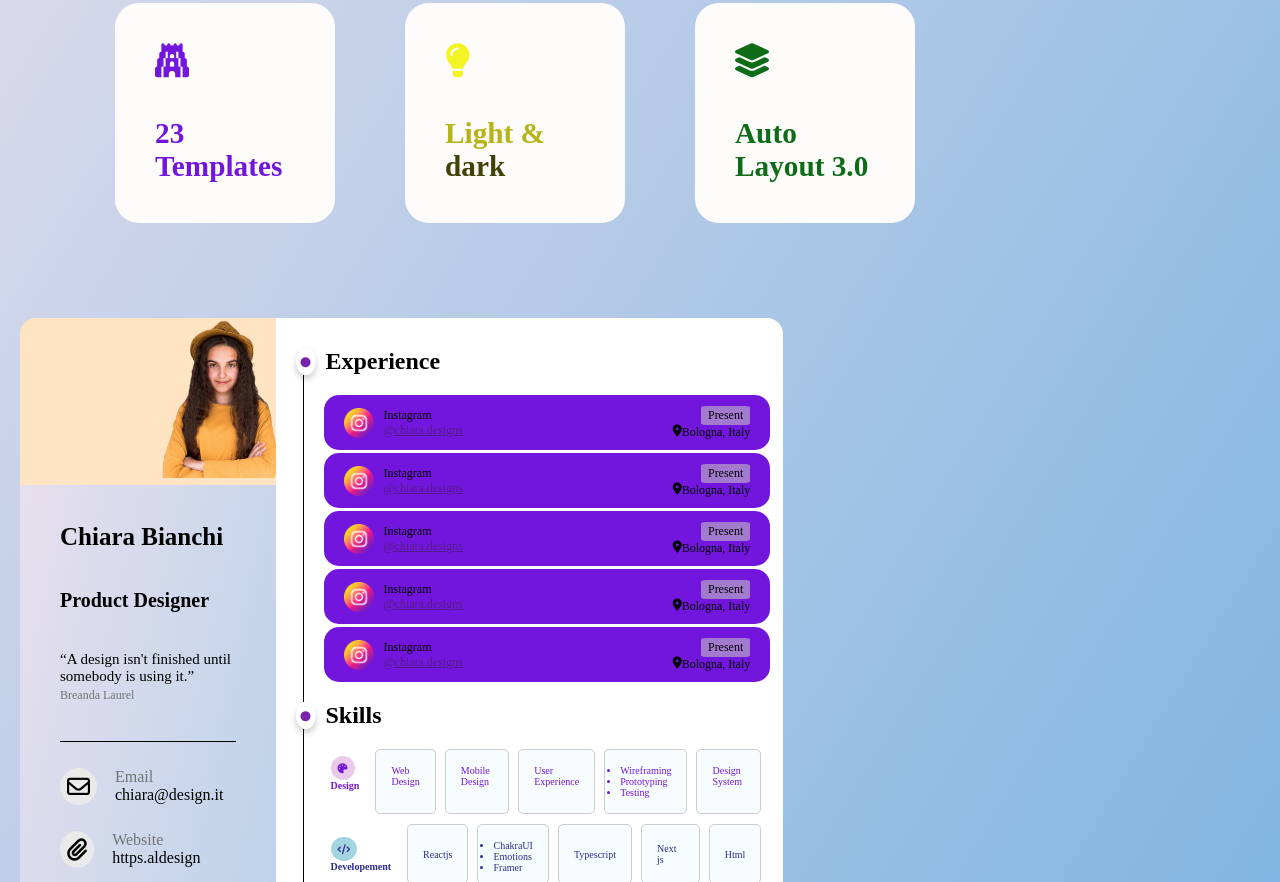
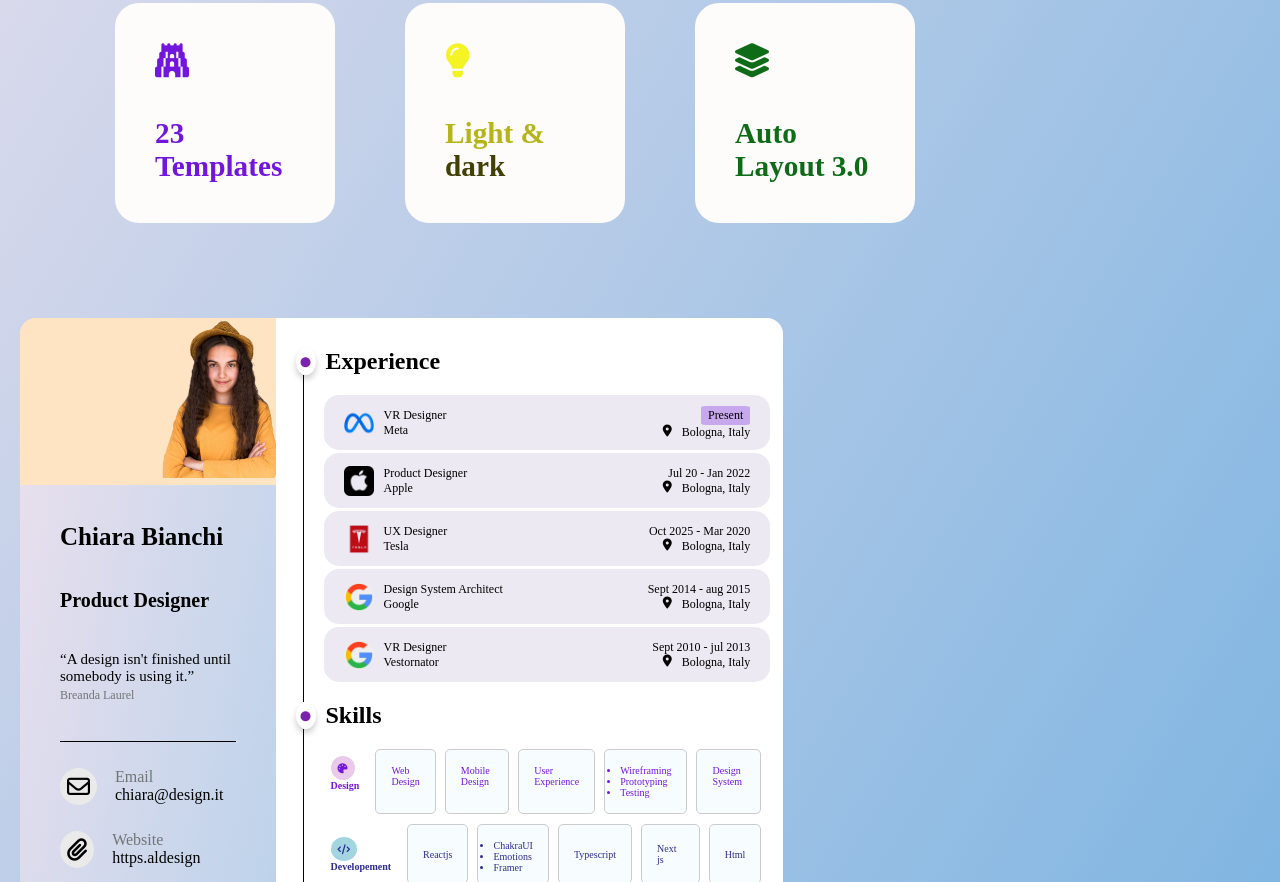
Before and after one commit to prajwalyatharth/portfolio-website, a plain HTML site: page index.html in a window 1280 px wide. Shown: the part 488-1370 px from the top of the page. Drawn offline with Linux system fonts and the light colour scheme.

Commit message:
new file:   apple.png 	new file:   google.png 	modified:   index.html 	new file:   meta.png 	modified:   style.css 	new file:   tesla.png

```diff
--- a/index.html
+++ b/index.html
@@ -128,10 +128,10 @@
                 <div class="experience">
                     <div class="box">
                         <div>
-                            <img src="instagram.png" alt="instagram">
+                            <img src="meta.png" alt="">
                             <div>
-                                <span>Instagram</span>
-                                <a href="">@chiara.designs</a>
+                                <p>VR Designer</p>
+                                <span>Meta</span>
                             </div>
                         </div>
                         <div>
@@ -147,15 +147,15 @@
                     </div>
                     <div class="box">
                         <div>
-                            <img src="instagram.png" alt="instagram">
+                            <img src="apple.png" alt="">
                             <div>
-                                <span>Instagram</span>
-                                <a href="">@chiara.designs</a>
+                                <p>Product Designer</p>
+                                <span>Apple</span>
                             </div>
                         </div>
                         <div>
                             <div class="div1">
-                                <div class="Presentlocation">Present</div>
+                                <div >Jul 20 - Jan 2022</div>
                                 <div style="display: flex; flex-direction: row;">
                                     <i class="fa-solid fa-location-dot"></i>
                                     <span>Bologna, Italy</span>
@@ -166,15 +166,15 @@
                     </div>
                     <div class="box">
                         <div>
-                            <img src="instagram.png" alt="instagram">
+                            <img src="tesla.png" alt="">
                             <div>
-                                <span>Instagram</span>
-                                <a href="">@chiara.designs</a>
+                                <p>UX Designer</p>
+                                <span>Tesla</span>
                             </div>
                         </div>
                         <div>
                             <div class="div1">
-                                <div class="Presentlocation">Present</div>
+                                <div >Oct 2025 - Mar 2020</div>
                                 <div style="display: flex; flex-direction: row;">
                                     <i class="fa-solid fa-location-dot"></i>
                                     <span>Bologna, Italy</span>
@@ -185,15 +185,15 @@
                     </div>
                     <div class="box">
                         <div>
-                            <img src="instagram.png" alt="instagram">
+                            <img src="google.png" alt="">
                             <div>
-                                <span>Instagram</span>
-                                <a href="">@chiara.designs</a>
+                                <p>Design System Architect</p>
+                                <span>Google</span>
                             </div>
                         </div>
                         <div>
                             <div class="div1">
-                                <div class="Presentlocation">Present</div>
+                                <div >Sept 2014 - aug 2015</div>
                                 <div style="display: flex; flex-direction: row;">
                                     <i class="fa-solid fa-location-dot"></i>
                                     <span>Bologna, Italy</span>
@@ -204,15 +204,15 @@
                     </div>
                     <div class="box">
                         <div>
-                            <img src="instagram.png" alt="instagram">
+                            <img src="google.png" alt="">
                             <div>
-                                <span>Instagram</span>
-                                <a href="">@chiara.designs</a>
+                                <p>VR Designer</p>
+                                <span>Vestornator</span>
                             </div>
                         </div>
                         <div>
                             <div class="div1">
-                                <div class="Presentlocation">Present</div>
+                                <div >Sept 2010 - jul 2013</div>
                                 <div style="display: flex; flex-direction: row;">
                                     <i class="fa-solid fa-location-dot"></i>
                                     <span>Bologna, Italy</span>
--- a/style.css
+++ b/style.css
@@ -302,23 +302,28 @@ main {
     flex-direction: row;
     justify-content: space-between;
     align-items: center;
-    background-color: #7316dd;
+    background-color: #ede9f2;
     border-radius: 15px;
     padding-left: 20px;
     padding-right: 20px;
     height: 55px;
     width: auto;
 }
+
 .section2 container .experience img {
     height: 30px;
     width: auto;
 }
 
-
 .section2 container .experience .box div {
     font-size: 12px;
     display: flex;
 }
+
+/* .section2 container .experience .box div i{
+    font-size: 12px;
+} */
+
 .section2 container .experience .box div div{
     display: flex;
     flex-direction: column;
@@ -327,10 +332,13 @@ main {
 .section2 container .experience .box div .div1{
     align-items: end;
 }
+.section2 container .experience .box div .div1 i{
+    margin-right: 10px;
+}
 .section2 container .experience .box div .div1 .Presentlocation{
     padding: 2px 7px;
     border-radius: 10%;
-    background-color: #a27bcf;
+    background-color: #c8a8ed;
 }
 
 
```
Also changed, not shown: apple.png (added), google.png (added), meta.png (added), tesla.png (added).
